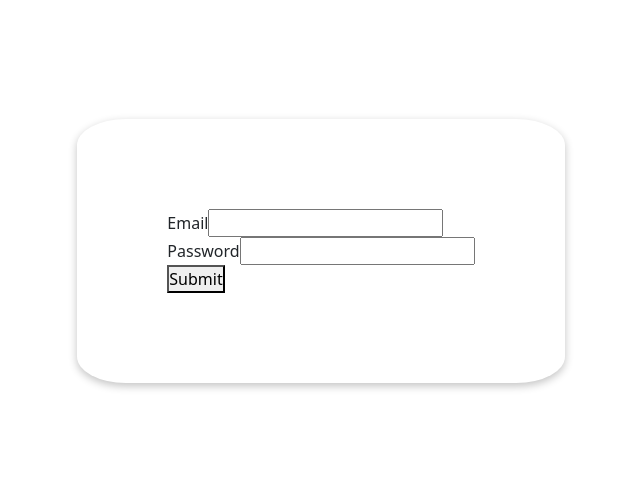
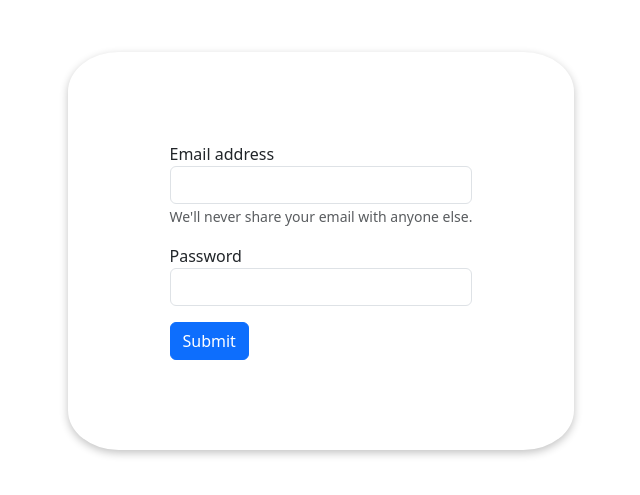
Before and after one commit to AshokAshok24/react-node-loginpage, a React (Create React App) app in the folder client/: page /login in a window 1280 px wide. Shown: the part 149-644 px from the top of the page, without its empty margins (319-959 px from the left). Built offline with nearby package versions, Linux system fonts and the light colour scheme.

Commit message:
login screen modified bootstrap

```diff
--- a/client/src/components/Loginpage.jsx
+++ b/client/src/components/Loginpage.jsx
@@ -38,28 +38,29 @@ const Loginpage = () => {
 
     return (
         <>
-            <div className="login-container">
 
-                <div className="wrapper">
+            <form className='login-container containe1r'>
 
-                    <div className='form-field'>
-                        <label htmlFor="email">Email</label>
-                        <input type="text" id='email' onChange={handleChange} />
-                    </div>
+                <div className="wrapper row">
 
-                    <div className='form-field'>
-                        <label htmlFor='password'>Password</label>
-                        <input type="text" id='password' onChange={handleChange} />
+                    <div className="col-12">
+
+                        <div class="form-group mb-3">
+                            <label for="email">Email address</label>
+                            <input type="email" class="form-control" id="email" onChange={handleChange} aria-describedby="emailHelp" />
+                            <small id="emailHelp" class="form-text text-muted">We'll never share your email with anyone else.</small>
+                        </div>
+                        <div class="form-group mb-3">
+                            <label for="password">Password</label>
+                            <input type="password" class="form-control" id="password" onChange={handleChange} />
+                        </div>
+
+                        <button type="submit" class="btn btn-primary" onClick={handleSubmit} >Submit</button>
 
                     </div>
-
-                    <div className='form-field'>
-                        <button onClick={handleSubmit}>Submit</button>
-                    </div>
-
                 </div>
 
-            </div>
+            </form>
 
         </>
     )
```
